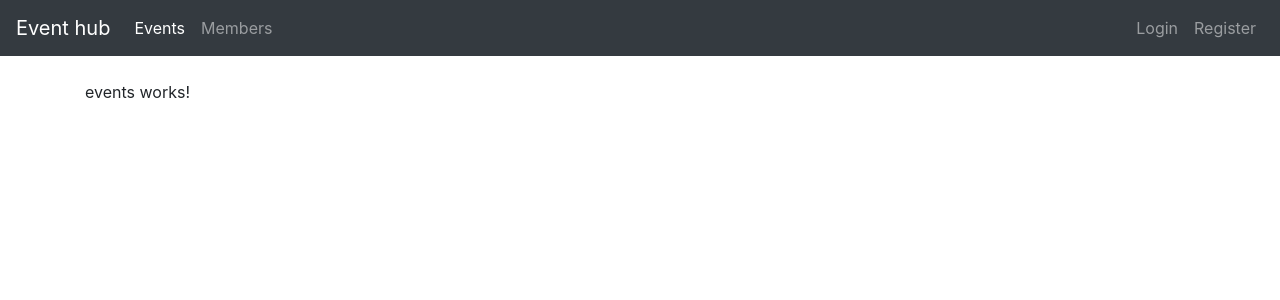
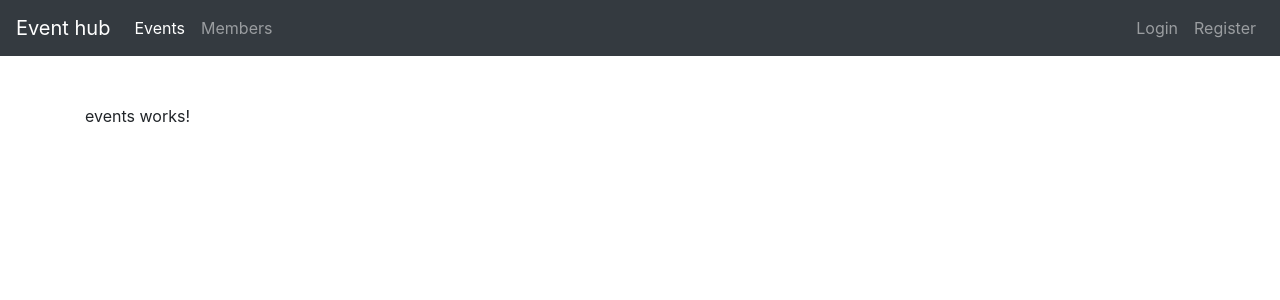
Before and after one commit to frizio/demo-angular-authentication_frontend, an Angular app: page /events in a window 1280 px wide. Shown: the top 300 px of the page. Built offline with nearby package versions, Linux system fonts and the light colour scheme.

Commit message:
Fix code in basic UI

```diff
--- a/src/app/app.component.html
+++ b/src/app/app.component.html
@@ -1,4 +1,5 @@
 <nav class="navbar navbar-expand-lg navbar-dark bg-dark">
+
   <a class="navbar-brand" href="#">Event hub</a>
   <button class="navbar-toggler" type="button"
           data-toggle="collapse" data-target="#navbarSupportedContent"
@@ -15,13 +16,18 @@
         <a class="nav-link" routerLink="/special" routerLinkActive="active">Members</a>
       </li>
     </ul>
+
     <ul class="navbar-nav">
         <a class="nav-link" routerLink="/login" routerLinkActive="active">Login</a>
         <a class="nav-link" routerLink="/register" routerLinkActive="active">Register</a>
     </ul>
   </div>
+
 </nav>
 
-<div class="container pt-4">
-  <router-outlet></router-outlet>
+
+<div class="container">
+  <div class="py-5">
+    <router-outlet></router-outlet>
+  </div>
 </div>
```
